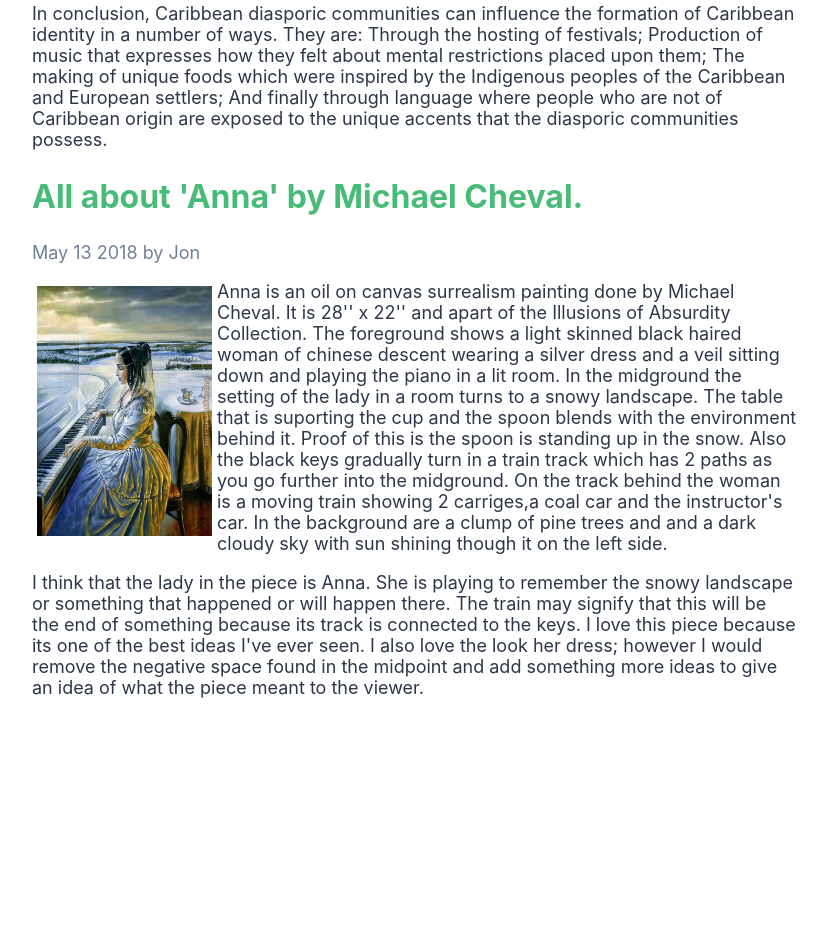
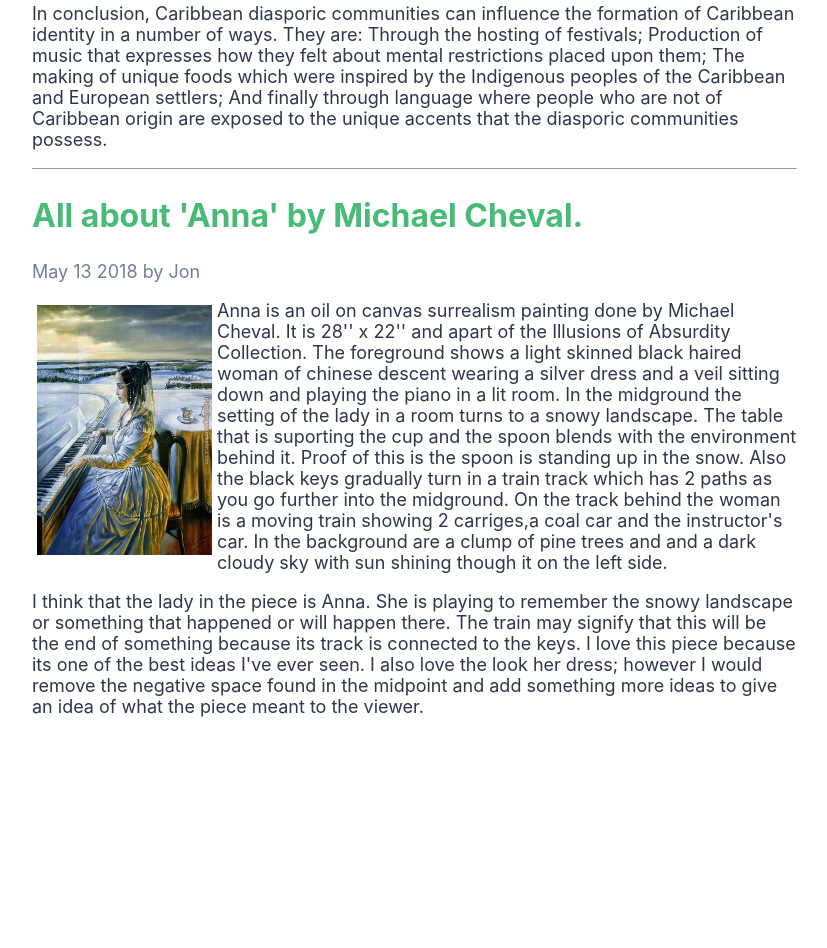
Before and after one commit to JonMike21/info2180-lab2, a plain HTML site: page index.html in a window 1280 px wide. Shown: the part 1508-2456 px from the top of the page, without its empty margins (61-888 px from the left). Drawn offline with Linux system fonts and the light colour scheme.

Commit message:
Added a horizontal line

```diff
--- a/index.html
+++ b/index.html
@@ -65,6 +65,8 @@
 
             </article>
 
+            <hr size="1">
+
             <h2>All about 'Anna' by Michael Cheval.</h2>
             <!--January 22 2022-->
             <article>
```
